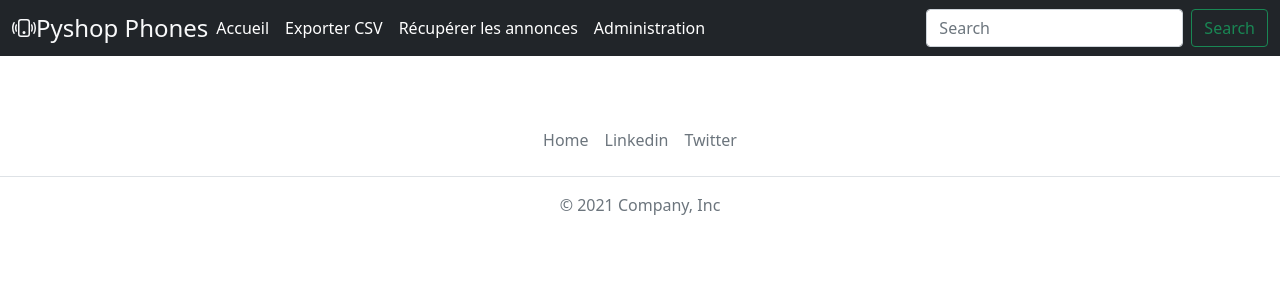
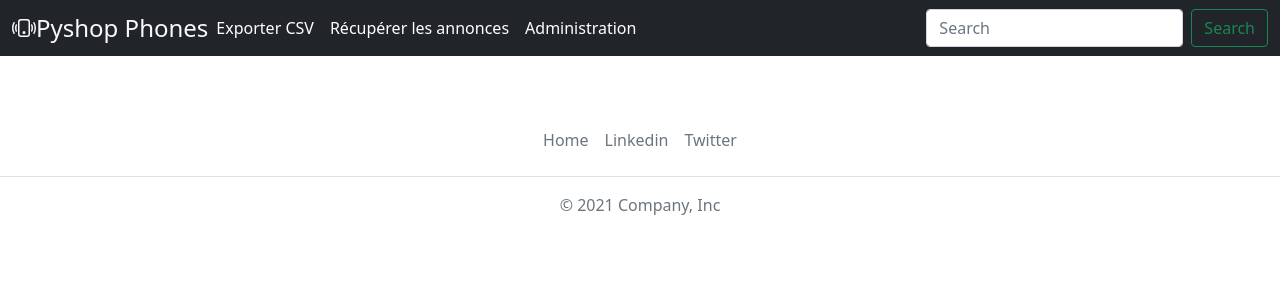
Before and after one commit to Mustaphaf15/Pyshop, a Django app: page / in a window 1280 px wide. Shown: the top 300 px of the page. Run offline with Django 4.2, Linux system fonts and the light colour scheme; data that the repository does not hold is empty; some libraries are stand-ins or nearby versions.

Commit message:
delet link acceuil

```diff
--- a/templates/_header.html
+++ b/templates/_header.html
@@ -14,7 +14,6 @@
         </button>
         <div class="navbar-collapse collapse" id="navbarCollapse" style="">
             <ul class="navbar-nav me-auto mb-2 mb-md-0">
-                    <li class="nav-item"><a class="nav-link px-2 text-white" href="{% url 'home' %}">Accueil</a></li>
                     <li class="nav-item"><a class="nav-link px-2 text-white" href="{% url 'fileexport' %}">Exporter CSV</a></li>
                     <li class="nav-item"><a class="nav-link px-2 text-white" href="{% url 'webscrapping' %}">Récupérer les annonces</a></li>
                     <li class="nav-item"><a class="nav-link px-2 text-white" href="{% url 'admin:index' %}">Administration</a></li>
```
